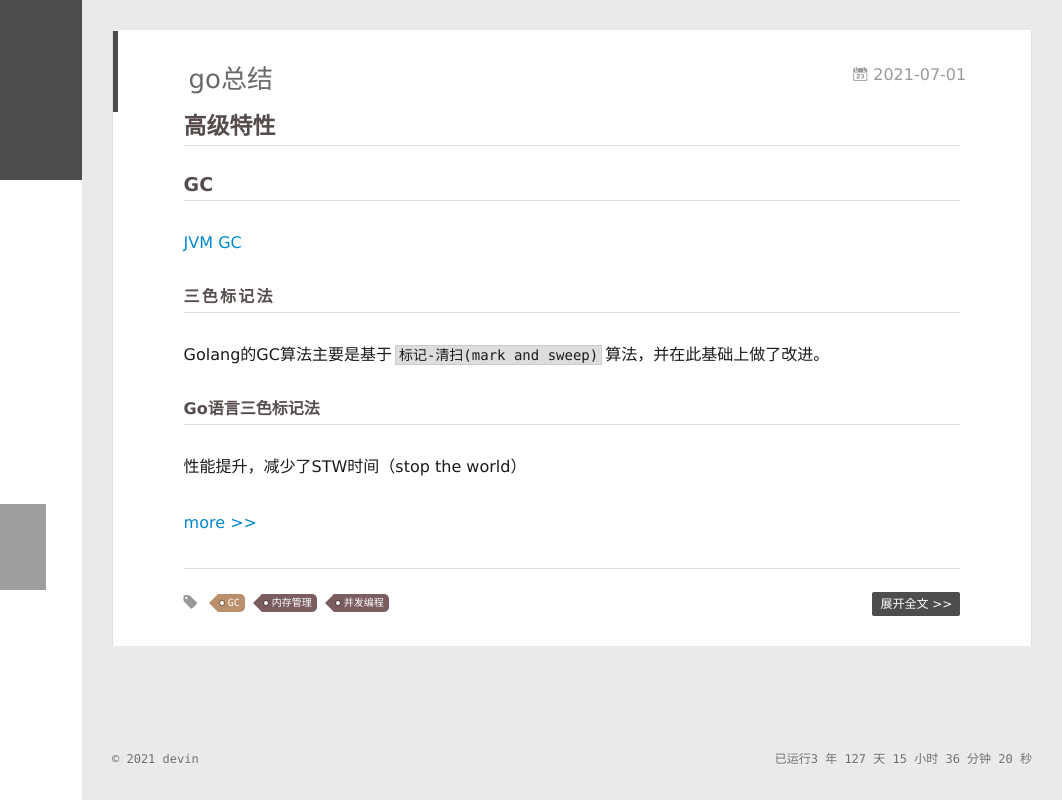
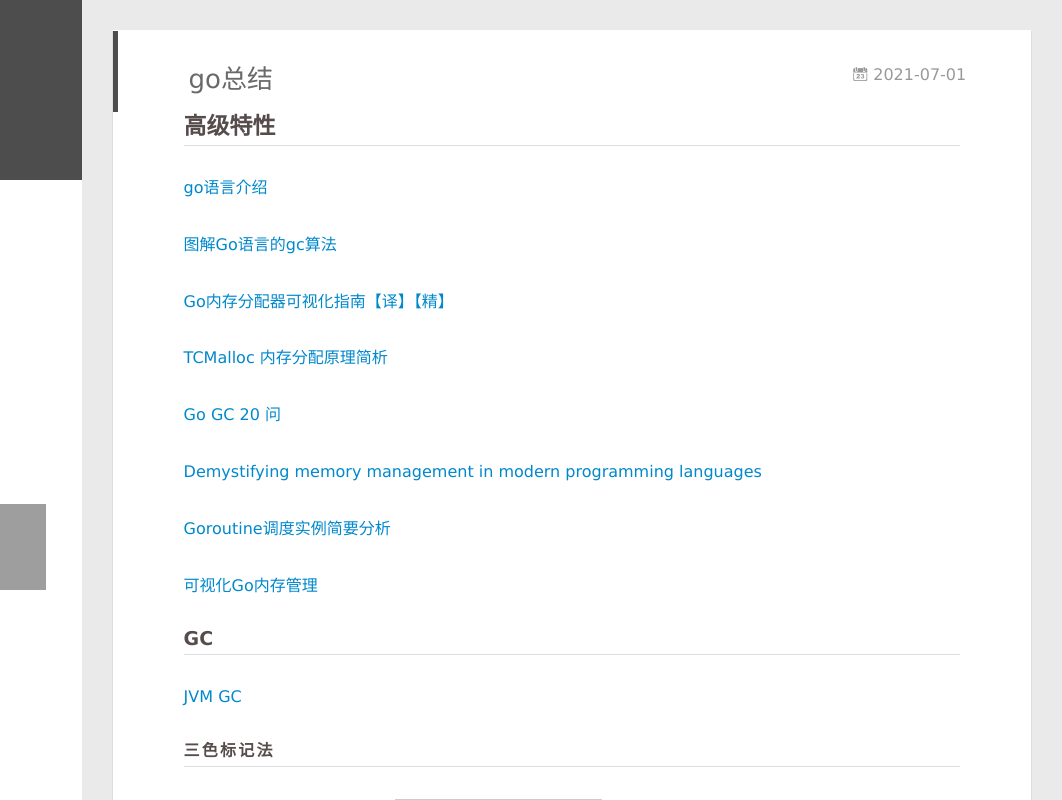
Before and after one commit to MR820/MR820.github.io, a plain HTML site: page index.html in a window 1280 px wide. Shown: the full height of the page, 218-1280 px from the left. Drawn offline with Linux system fonts and the light colour scheme; grey boxes are pictures that could not be loaded.

Commit message:
Site updated: 2021-07-02 17:54:33

```diff
--- a/index.html
+++ b/index.html
@@ -160,7 +160,15 @@
 
     <div class="article-entry" itemprop="articleBody">
 
-        <h2 id="高级特性"><a href="#高级特性" class="headerlink" title="高级特性"></a>高级特性</h2><h3 id="GC"><a href="#GC" class="headerlink" title="GC"></a>GC</h3><p><a target="_blank" rel="noopener" href="https://www.processon.com/view/link/60dd5a2ce401fd7e34279faa">JVM GC</a></p>
+        <h2 id="高级特性"><a href="#高级特性" class="headerlink" title="高级特性"></a>高级特性</h2><p><a target="_blank" rel="noopener" href="https://ke.qq.com/webcourse/index.html#cid=2839764&term_id=102950688&taid=9884545112036564&type=1024&vid=5285890805835328863">go语言介绍</a></p>
+<p><a target="_blank" rel="noopener" href="https://www.jianshu.com/p/8e0a3709b2ee">图解Go语言的gc算法</a></p>
+<p><a target="_blank" rel="noopener" href="https://www.cnblogs.com/sunsky303/p/11058651.html"><a target="_blank" rel="noopener" href="https://www.cnblogs.com/sunsky303/p/11058651.html">Go内存分配器可视化指南【译】【精】</a></a></p>
+<p><a target="_blank" rel="noopener" href="https://www.cnblogs.com/jiujuan/p/13869547.html"><a target="_blank" rel="noopener" href="https://www.cnblogs.com/jiujuan/p/13869547.html">TCMalloc 内存分配原理简析</a></a></p>
+<p><a target="_blank" rel="noopener" href="https://www.codercto.com/a/99611.html">Go GC 20 问</a></p>
+<p><a target="_blank" rel="noopener" href="https://deepu.tech/memory-management-in-programming/">Demystifying memory management in modern programming languages</a></p>
+<p><a target="_blank" rel="noopener" href="https://mp.weixin.qq.com/s?__biz=MzIyNzM0MDk0Mg==&chksm=e863e655df146f437d107978c4632ddb4dafd29395e06d422d13c94861eeb993f2c7e079ea4a&idx=1&mid=2247483828&scene=21&sn=d8bcc352a0ad2fdb5e02f3a2c40c4b2b#wechat_redirect">Goroutine调度实例简要分析</a></p>
+<p><a target="_blank" rel="noopener" href="https://blog.csdn.net/bigwhite20xx/article/details/104809795">可视化Go内存管理</a></p>
+<h3 id="GC"><a href="#GC" class="headerlink" title="GC"></a>GC</h3><p><a target="_blank" rel="noopener" href="https://www.processon.com/view/link/60dd5a2ce401fd7e34279faa">JVM GC</a></p>
 <h4 id="三色标记法"><a href="#三色标记法" class="headerlink" title="三色标记法"></a>三色标记法</h4><p>Golang的GC算法主要是基于<code>标记-清扫(mark and sweep)</code>算法，并在此基础上做了改进。</p>
 <h5 id="Go语言三色标记法"><a href="#Go语言三色标记法" class="headerlink" title="Go语言三色标记法"></a>Go语言三色标记法</h5><p>性能提升，减少了STW时间（stop the world）</p>
 
```
Also changed, not shown: 2021/07/01/go总结/index.html (+12 -4 lines).
